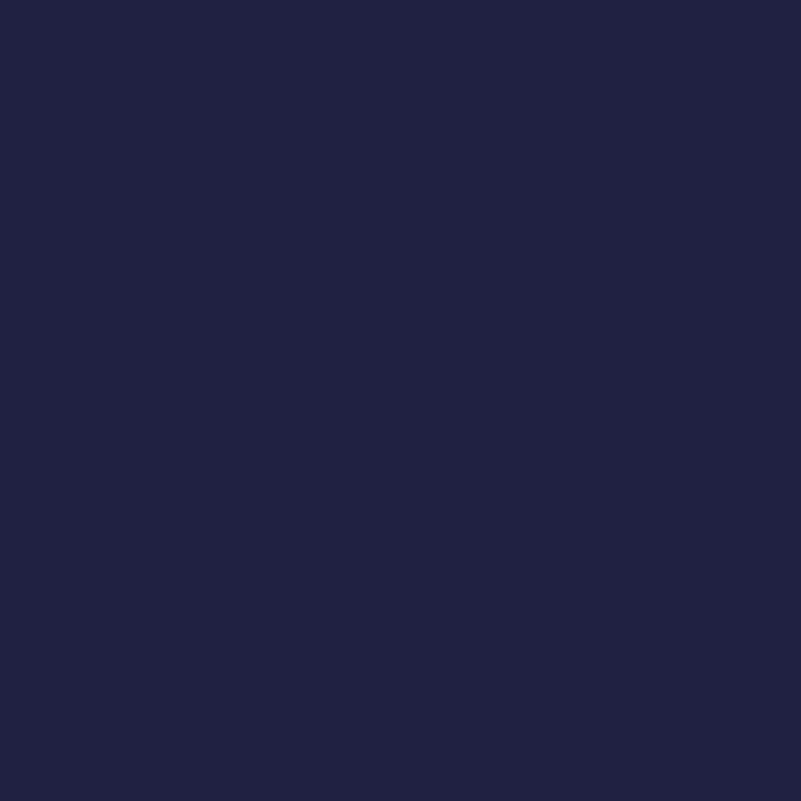
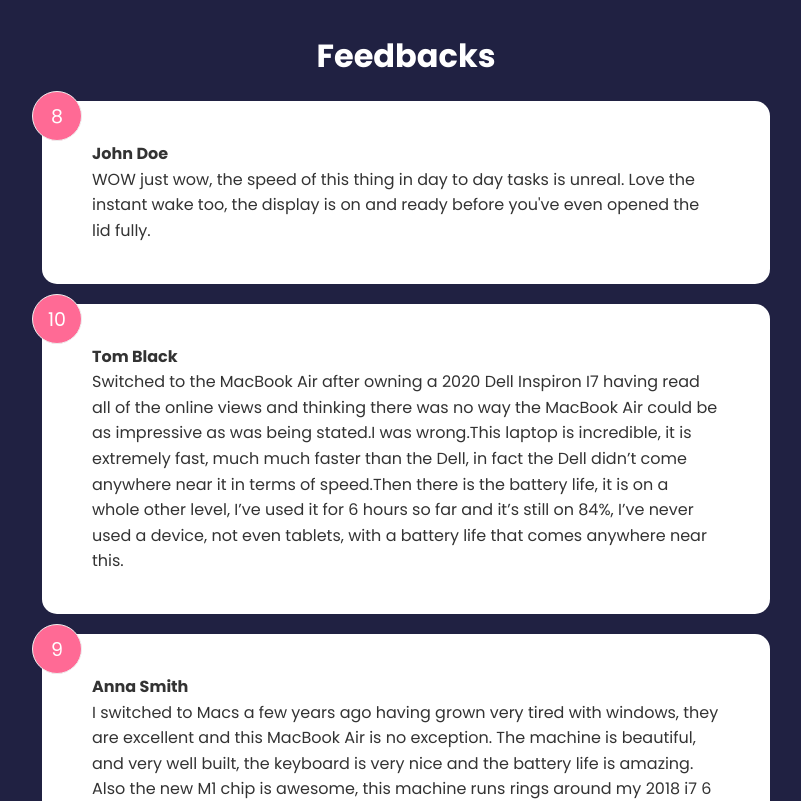
Before and after one commit to zulfiya-yumagulova/feadback-app, a React (Create React App) app: page / in a window 1280 px wide. Shown: the top 801 px of the page, without its empty margins (234-1035 px from the left). Built offline with nearby package versions, Linux system fonts and the light colour scheme.

Commit message:
added FeedbackList Component

```diff
--- a/src/App.js
+++ b/src/App.js
@@ -1,7 +1,21 @@
+import { useState } from "react";
 import "./App.css";
+import Header from "./Components/Header";
+import FeedbackItem from "./Components/FeedbackItem";
+import FeedbackData from "./Data/FeedbackData.js";
+import FeedbackList from "./Components/FeedbackList";
 
 function App() {
-  return <></>;
+  const [feedbacks, setFeedbacks] = useState(FeedbackData);
+
+  return (
+    <>
+      <Header />
+      <div className="container">
+        <FeedbackList feedbacks={feedbacks} />
+      </div>
+    </>
+  );
 }
 
 export default App;
--- /dev/null
+++ b/src/Components/FeedbackItem.js
@@ -0,0 +1,13 @@
+import React from "react";
+
+function FeedbackItem({ feedback }) {
+  return (
+    <div className="card">
+      <div className="num-display">{feedback.rating}</div>
+      <div className="user-display">{feedback.user}</div>
+      <div className="text-display">{feedback.text}</div>
+    </div>
+  );
+}
+
+export default FeedbackItem;
--- /dev/null
+++ b/src/Components/FeedbackList.js
@@ -0,0 +1,18 @@
+import React from "react";
+import FeedbackItem from "./FeedbackItem";
+
+function FeedbackList({ feedbacks }) {
+  //   console.log(feedbacks.user);
+  if (!feedbacks || feedbacks.length === 0) {
+    return <p>No Feedback Posted Yet...</p>;
+  }
+  return (
+    <div className="feedback-list">
+      {feedbacks.map((feedback) => (
+        <FeedbackItem key={feedback.id} feedback={feedback} />
+      ))}
+    </div>
+  );
+}
+
+export default FeedbackList;
--- a/src/Components/Header.js
+++ b/src/Components/Header.js
@@ -1,7 +1,11 @@
 import React from "react";
 
 function Header() {
-  return <div>Header</div>;
+  return (
+    <div className="header">
+      <h1>Feedbacks</h1>
+    </div>
+  );
 }
 
 export default Header;
--- /dev/null
+++ b/src/Data/FeedbackData.js
@@ -0,0 +1,52 @@
+const FeedbackData = [
+  {
+    id: 1,
+    rating: 8,
+    user: "John Doe",
+    text: "WOW just wow, the speed of this thing in day to day tasks is unreal. Love the instant wake too, the display is on and ready before you've even opened the lid fully.",
+  },
+  {
+    id: 2,
+    rating: 10,
+    user: "Tom Black",
+    text: "Switched to the MacBook Air after owning a 2020 Dell Inspiron I7 having read all of the online views and thinking there was no way the MacBook Air could be as impressive as was being stated.I was wrong.This laptop is incredible, it is extremely fast, much much faster than the Dell, in fact the Dell didn’t come anywhere near it in terms of speed.Then there is the battery life, it is on a whole other level, I’ve used it for 6 hours so far and it’s still on 84%, I’ve never used a device, not even tablets, with a battery life that comes anywhere near this.",
+  },
+  {
+    id: 3,
+    rating: 9,
+    user: "Anna Smith",
+    text: "I switched to Macs a few years ago having grown very tired with windows, they are excellent and this MacBook Air is no exception. The machine is beautiful, and very well built, the keyboard is very nice and the battery life is amazing. Also the new M1 chip is awesome, this machine runs rings around my 2018 i7 6 core Mac mini. I know they are expensive but there is a reason for that, they last ages. This MacBook Air was bought to replace my 2013 MacBook Pro which I have now given to my daughter as it still works perfectly. Go on treat yourself !!",
+  },
+  {
+    id: 4,
+    rating: 2,
+    user: "Robert Chorniy",
+    text: "Crashes 10 times in 2 months, website reloads citing 'using too much memory'... only 1 video running!",
+  },
+  {
+    id: 5,
+    rating: 3,
+    user: "Andrew K",
+    text: "No dual screen external monitors. Apple ditched this feature with intel. Not many probably use this but it’s essential for me. Therefore this is a dodo to me - going back for a refund.",
+  },
+  {
+    id: 6,
+    rating: 10,
+    user: "Jenifer",
+    text: "Best laptop I have ever owned.I finally decided to transition from windows to MacOS and couldn’t have done it at a better time. Super fast, with outstanding battery life. Easily lasts a day of intensive usage.Completely silent and doesn’t heat up. Great value for money, no longer the so-called ‘Apple tax’!",
+  },
+  {
+    id: 7,
+    rating: 10,
+    user: "P. R.",
+    text: "I've been using windows my entire life, but when I saw the performance and fan-less design of this new macbook I immediately ordered one and absolutely don't regret it. The MacOS, I got used to it after few minutes of using the macbook, everything there is nicer, smoother and much better organised than windows and I also really like the trackpad gestures which I found especially useful for switching between fullscreen apps very easily. Also the keyboard is very nice to type on and the screen is really beautiful. Battery life is very good too, (4 hours of zoom meetings while browsing safari consumed only about 25 % of battery). And even while playing league of legends the macbook was comfortably warm. Best purchase ever",
+  },
+  {
+    id: 8,
+    rating: 10,
+    user: "Sarah F.",
+    text: "Brilliant new version of the MacBook Air with incredible battery life, superb performance and ease of use. I suppose, if you insist on running Windows OS, this is not the laptop for you but for everyone else it has to be a no brainer. The only minor criticism is that the camera is not the highest resolution but who cares in a laptop? Sound quality is on the other hand surprisingly good. There is also a very similar MacBook the 'Pro' which is about £300 more expensive but doesn't really offer any major advantage so avoid that one and buy this instead. Also avoid the older version of the MacBook Air with the Intel chip, as it struggles under load and will run very hot and noisily when the fan gets going. This one has no fan and is totally silent in operation. Unlike many Apple products this is actually very reasonably priced, especially this version with the Amazon £50 discount. You are stuck with the rose gold colour, which wouldn't have been my first choice, but in fact I rather like it!",
+  },
+];
+
+export default FeedbackData;
--- a/src/index.css
+++ b/src/index.css
@@ -11,6 +11,11 @@ body {
   background-color: #202142;
   color: #fff;
   line-height: 1.6;
+}
+
+.header {
+  text-align: center;
+  margin-top: 30px;
 }
 
 ul {
@@ -50,6 +55,10 @@ header {
   font-size: 22px;
   font-weight: 600;
   text-align: center;
+}
+
+.user-display {
+  font-weight: bold;
 }
 
 .rating {
```
Also changed, not shown: src/Components/FeedbackComponent.js (deleted, +0 -7 lines).
